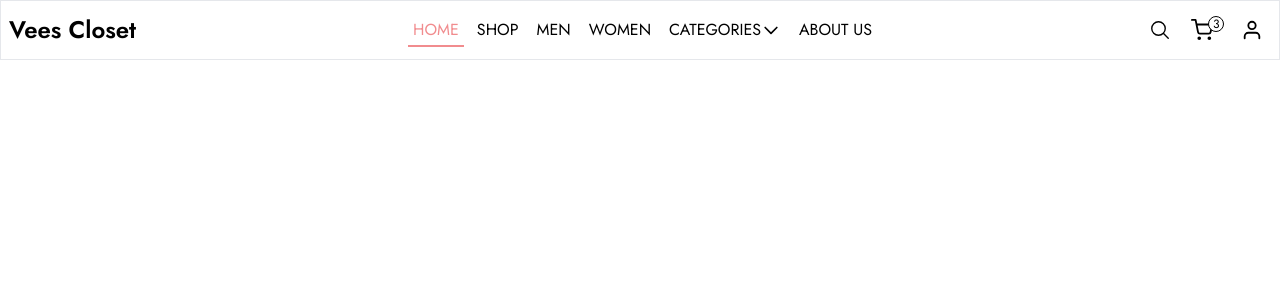
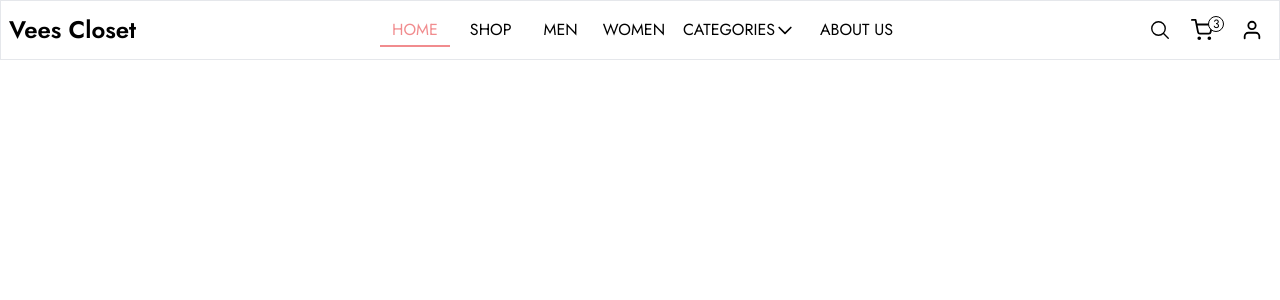
Before and after one commit to AsumVictor/vees-closet-shop, a React (Vite) app in the folder frontend/: page / in a window 1280 px wide. Shown: the top 300 px of the page. Built offline with nearby package versions, Linux system fonts and the light colour scheme; a web font is replaced by a local one.

Commit message:
Navigation

```diff
--- a/frontend/src/components/navbar/Navbar.jsx
+++ b/frontend/src/components/navbar/Navbar.jsx
@@ -1,43 +1,70 @@
-import { NavLink } from "react-router-dom";
+import { useState } from "react";
+import { Link, NavLink } from "react-router-dom";
 import "../../styles/navbar.css";
 import { NavCategory } from "./navUtils";
 import CartIcon from "../cart/cartIcon";
 import UserAccountIcon from "../account/userAccountIcon";
 import { SearchIcon, Search } from "../search/Search";
-import { useState } from "react";
+import { HiMiniBars3BottomLeft } from "react-icons/hi2";
+import { TfiClose } from "react-icons/tfi";
 
 function Navbar() {
   // Search component
   const [isSearch, setIsSearch] = useState(false);
+  // Toggle nav
+  const [IsNavOpen, setIsNavOpen] = useState(false);
 
   return (
     <header className="w-full h-[1.6cm] sticky top-0 border flex flex-row items-center justify-between">
-      <div className="px-2 text-2xl font-semibold">Vees Closet</div>
-      <nav className="hidden 750px:block">
-        <ul className="flex flex-row gap-2">
-          <li>
-            <NavLink to="/" className={"nav-link"}>
+      <button
+        type="button"
+        onClick={() => setIsNavOpen((prev) => !prev)}
+        className="py-1 px-2 mx-2 750px:hidden"
+      >
+        {IsNavOpen ? (
+          <TfiClose size={27} />
+        ) : (
+          <HiMiniBars3BottomLeft size={30} />
+        )}
+      </button>
+      <Link to={"/"} className="px-2 text-2xl font-semibold">
+        Vees Closet
+      </Link>
+      <nav
+        className={`bg-white ${
+          IsNavOpen ? "flex" : "hidden"
+        } flex justify-center
+      absolute mt-[1.6cm] top-0 left-0 self-center w-full
+      750px:block 750px:mt-0 750px:relative 750px:w-auto
+      `}
+      >
+        <ul
+          className="w-11/12 self-center border shadow-sm 750px:border-0
+        flex-col flex 750px:flex-row gap-2 750px:w-auto 750px:shadow-none"
+        >
+          <li className="flex flex-col">
+            <NavLink to="/" className={"nav-link  self-center px-3"}>
               Home
             </NavLink>
           </li>
-          <li>
-            <NavLink to="/shop" className={"nav-link"}>
+          <li className="flex flex-col">
+            <NavLink to="/shop" className={"nav-link  self-center  px-3"}>
               Shop
             </NavLink>
           </li>
-          <li>
-            <NavLink to="/shop/men" className={"nav-link"}>
+          <li className="flex flex-col">
+            <NavLink to="/shop/men" className={"nav-link  self-center  px-3"}>
               men
             </NavLink>
           </li>
-          <li>
-            <NavLink to="/shop/women" className={"nav-link"}>
+          <li className="flex flex-col">
+            <NavLink to="/shop/women" className={"nav-link  self-center"}>
               women
             </NavLink>
           </li>
           <NavCategory />
-          <li>
-            <NavLink to="/about" className={"nav-link"}>
+          <li className="flex flex-col">
+            <NavLink to="/about" className={"nav-link  self-center  px-3"}>
               about us
             </NavLink>
           </li>
--- a/frontend/src/components/navbar/navUtils.jsx
+++ b/frontend/src/components/navbar/navUtils.jsx
@@ -5,15 +5,12 @@ import { HiOutlineChevronDown, HiOutlineChevronUp } from "react-icons/hi";
 export function NavCategory() {
   const [isOpen, setIsOpen] = useState(false);
 
-  const handleClick = () => {
-    if (value === activeElement) {
-      setActiveElement("");
-    } else {
-      setActiveElement(value);
-    }
-  };
   return (
-    <div className="relative flex flex-row items-center">
+    <div
+      onMouseEnter={() => setIsOpen(true)}
+      onMouseLeave={() => setIsOpen(false)}
+      className="w-full flex-col 750px:w-auto relative flex 750px:flex-row items-center justify-center"
+    >
       <NavLink
         to="/products"
         className={"nav-link flex flex-row items-center"}
@@ -30,7 +27,7 @@ export function NavCategory() {
         )}
       </NavLink>
       {isOpen && (
-        <ul className="absolute -left-[2rem] flex flex-col px-2 top-[1.8rem] w-[4cm] bg-white border">
+        <ul className="mt-3 750px:mt-0 750px:absolute -left-[2rem] flex flex-col px-2 top-[1.8rem] w-[4cm] bg-white border">
           <Link
             to={"/products?category=dresses"}
             className=" px-2 w-full nav-link capitalize"
--- a/frontend/src/components/search/Search.jsx
+++ b/frontend/src/components/search/Search.jsx
@@ -33,9 +33,7 @@ export const Search = ({ handleSearch }) => {
           Search
         </button>
       </div>
-      <div className="w-full flex justify-center items-center mt-1 min-h-[2cm] bg-white border">
-      <div className="dots"></div>
-      </div>
+      <div className="w-full flex justify-center items-center mt-1 min-h-[2cm] bg-white border"></div>
     </div>
   );
 };
--- a/frontend/src/index.css
+++ b/frontend/src/index.css
@@ -12,3 +12,7 @@
 * {
     font-family: Jost, sans-serif;
 }
+
+body{
+    overflow-x: hidden;
+}
--- a/frontend/src/routes.js
+++ b/frontend/src/routes.js
@@ -1,4 +1,2 @@
 import Navbar from "./components/navbar/Navbar";
-export {
-    Navbar,
-}
+export { Navbar };
--- a/frontend/src/styles/navbar.css
+++ b/frontend/src/styles/navbar.css
@@ -13,6 +13,7 @@
   display: flex;
   justify-content: center;
   color: black;
+  display: inline;
 }
 
 .nav-link::after {
@@ -25,12 +26,14 @@
   height: 2px;
 }
 
-.nav-link:hover, .nav-link.active {
+.nav-link:hover,
+.nav-link.active {
   color: #f18c8e;
   transition: 0.2s;
 }
 
-.nav-link:hover::after, .nav-link.active::after {
+.nav-link:hover::after,
+.nav-link.active::after {
   background-color: #f18c8e;
   width: 100%;
   transition: 0.2s;
@@ -42,33 +45,34 @@
   border-radius: 50%;
   clip-path: inset(-36px);
   color: rgba(0, 0, 0, 0.47);
-  box-shadow: -48px 12px,-48px 12px,-48px 12px;
+  box-shadow: -48px 12px, -48px 12px, -48px 12px;
   transform: translateY(-12px);
   animation: dots-ejq2atsm 1.4s infinite linear;
 }
 
 @keyframes dots-ejq2atsm {
   16.67% {
-     box-shadow: -48px 12px,-48px 12px,15.2px 12px;
+    box-shadow: -48px 12px, -48px 12px, 15.2px 12px;
   }
 
   33.33% {
-     box-shadow: -48px 12px,  0px 12px,15.2px 12px;
+    box-shadow: -48px 12px, 0px 12px, 15.2px 12px;
   }
 
-  40%, 60% {
-     box-shadow: -15.2px 12px,  0px 12px,15.2px 12px;
+  40%,
+  60% {
+    box-shadow: -15.2px 12px, 0px 12px, 15.2px 12px;
   }
 
   66.67% {
-     box-shadow: -15.2px 12px,  0px 12px,48px 12px;
+    box-shadow: -15.2px 12px, 0px 12px, 48px 12px;
   }
 
   83.33% {
-     box-shadow: -15.2px 12px, 48px 12px,48px 12px;
+    box-shadow: -15.2px 12px, 48px 12px, 48px 12px;
   }
 
   100% {
-     box-shadow: 48px 12px, 48px 12px,48px 12px;
+    box-shadow: 48px 12px, 48px 12px, 48px 12px;
   }
 }
```
